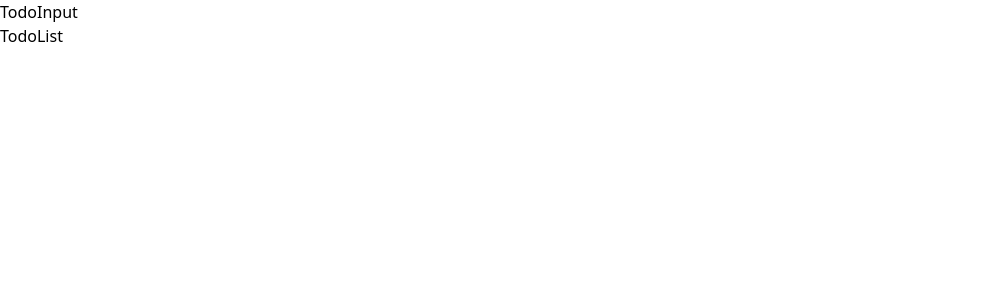
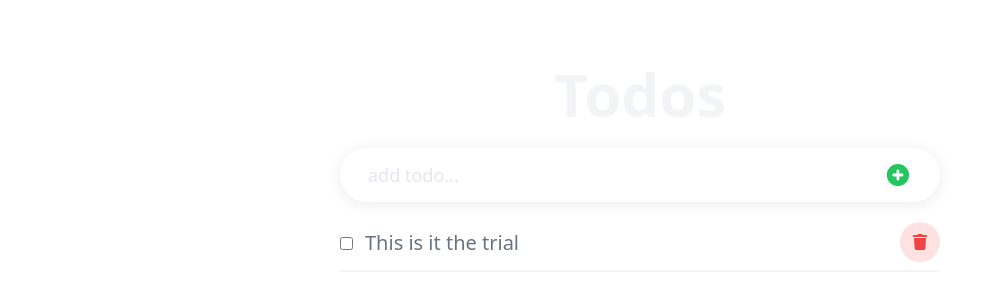
Before and after one commit to arjorb/thegym-todo-app-context, a React (Create React App) app: page / in a window 1280 px wide. Shown: the top 300 px of the page, without its empty margins (0-1003 px from the left). Built offline with nearby package versions, Linux system fonts and the light colour scheme.

Commit message:
adding the ui to the components

```diff
--- /dev/null
+++ b/src/TodoContext.js
@@ -0,0 +1,9 @@
+import { useState, createContext } from 'react';
+
+const TodoContext = createContext();
+
+export const TodoProvider = ({ children }) => {
+  return <TodoContext.Provider value={{ item: 1 }}>{children}</TodoContext.Provider>;
+};
+
+export default TodoContext;
--- a/src/components/Todo.js
+++ b/src/components/Todo.js
@@ -3,7 +3,7 @@ import TodoList from './TodoList';
 
 const Todo = () => {
   return (
-    <div>
+    <div className='flex flex-col items-center mt-16'>
       <TodoInput />
       <TodoList />
     </div>
--- a/src/components/TodoInput.js
+++ b/src/components/TodoInput.js
@@ -1,5 +1,14 @@
+import { HiPlusCircle } from 'react-icons/hi';
 const TodoInput = () => {
-  return <div>TodoInput</div>;
+  return (
+    <div className='w-150'>
+      <h1 className='text-6xl text-center font-bold text-gray-100'>Todos</h1>
+      <div className='flex gap-3 items-center py-3 px-7 rounded-full shadow-3xl mt-6'>
+        <input type='text' placeholder='add todo...' className='w-full bg-transparent text-lg border-none outline-none placeholder:text-gray-200' />
+        <HiPlusCircle size={30} className={`cursor-pointer text-green-500`} />
+      </div>
+    </div>
+  );
 };
 
 export default TodoInput;
--- a/src/components/TodoList.js
+++ b/src/components/TodoList.js
@@ -1,5 +1,18 @@
+import { FaTrash } from 'react-icons/fa';
+import { HiOutlinePencilSquare } from 'react-icons/hi2';
+import { HiPlusCircle } from 'react-icons/hi';
 const TodoList = () => {
-  return <div>TodoList</div>;
+  return (
+    <div className='flex justify-between gap-5 items-center mt-5 border-b-2 border-gray-100 pb-2 w-150'>
+      <div className='flex gap-3 items-baseline'>
+        <input type='checkbox' id='todo' />
+        <label className={`text-xl text-gray-500 leading-tight`}>This is it the trial</label>
+      </div>
+      <div className='bg-red-100 p-3 rounded-full cursor-pointer'>
+        <FaTrash className='text-red-500' />
+      </div>
+    </div>
+  );
 };
 
 export default TodoList;
--- a/src/index.js
+++ b/src/index.js
@@ -1,6 +1,11 @@
 import ReactDOM from 'react-dom/client';
 import './index.css';
 import App from './App';
+import { TodoProvider } from './TodoContext';
 
 const root = ReactDOM.createRoot(document.getElementById('root'));
-root.render(<App />);
+root.render(
+  <TodoProvider>
+    <App />
+  </TodoProvider>
+);
--- a/tailwind.config.js
+++ b/tailwind.config.js
@@ -2,7 +2,14 @@
 module.exports = {
   content: ['./src/**/*.{js,jsx,ts,tsx}'],
   theme: {
-    extend: {},
+    extend: {
+      boxShadow: {
+        '3xl': '0 2px 15px 1px rgba(0,0,0,0.07)',
+      },
+      spacing: {
+        150: '37.5rem',
+      },
+    },
   },
   plugins: [],
 };
```
